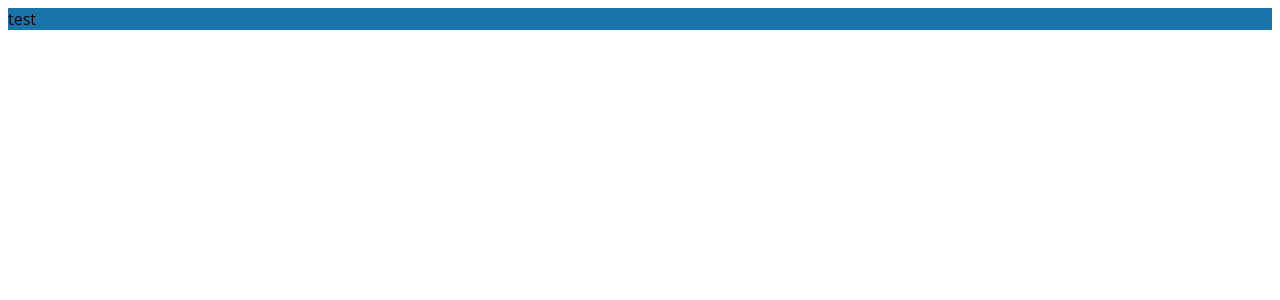
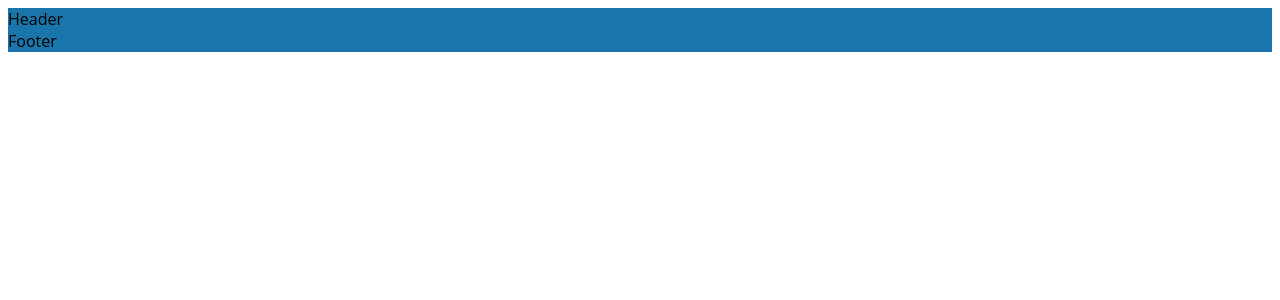
Before and after one commit to evgenynovak/travel-app, a React (Create React App) app: page /de in a window 1280 px wide. Shown: the top 300 px of the page. Built offline with nearby package versions, Linux system fonts and the light colour scheme.

Commit message:
feat: add routing and start logic

```diff
--- a/package.json
+++ b/package.json
@@ -9,6 +9,7 @@
     "node-sass": "4.12",
     "react": "^17.0.1",
     "react-dom": "^17.0.1",
+    "react-router-dom": "^5.2.0",
     "react-scripts": "4.0.3",
     "web-vitals": "^1.0.1"
   },
--- a/src/App.js
+++ b/src/App.js
@@ -1,11 +1,49 @@
+import React from 'react';
 import './App.scss';
+import Header from './components/Header/Header';
+import Footer from './components/Footer/Footer';
+import travelData from './travelData.js'; // данные для теста
+import {
+  BrowserRouter as Router,
+  Redirect,
+  Route,
+  Switch,
+} from 'react-router-dom';
 
 function App() {
   return (
     <div className="App">
-      test
+      <Header />
+        {/*
+          Компонент СountryList map-ит
+            Компонент СountryCard
+
+          СountryCard при клике на него переход на большую страницу страны, компонент Сountry
+        */}
+
+      <Footer />
     </div>
   );
 }
 
-export default App;
+function LocalizeApp() {
+  return (
+    <Router>
+      <Switch>
+        <Route path="/ru">
+          <App lang="ru" />
+        </Route>
+        <Route path="/en">
+          <App lang="en" />
+        </Route>
+        <Route path="/de">
+          <App lang="de" />
+        </Route>
+        <Redirect from="/" to="/ru" />
+      </Switch>
+    </Router>
+  );
+}
+
+
+export default LocalizeApp;
--- /dev/null
+++ b/src/components/Footer/Footer.js
@@ -0,0 +1,10 @@
+import React from 'react';
+import './Footer.scss';
+
+function Footer()  {
+  return (
+    <div>Footer</div>
+  );
+}
+
+export default Footer
--- /dev/null
+++ b/src/components/Header/Header.js
@@ -0,0 +1,10 @@
+import React from 'react';
+import './Header.scss';
+
+function Header()  {
+  return (
+    <div>Header</div>
+  );
+}
+
+export default Header
--- /dev/null
+++ b/src/travelData.js
@@ -0,0 +1,14 @@
+let travelData = [
+  {
+    id: 1,
+    name: 'USA',
+    capital: 'Washington',
+    photo: 'usaPhoto',
+    info: 'usaInfo',
+    photoGallery: 'photoGallery',
+    video: 'usaVideo',
+    map:'usaMap',
+  },
+]
+
+export default travelData;
```
Also changed, not shown: src/components/Footer/Footer.scss (added), src/components/Header/Header.scss (added), 1 other file (tests, documents, lock files or other folders).
